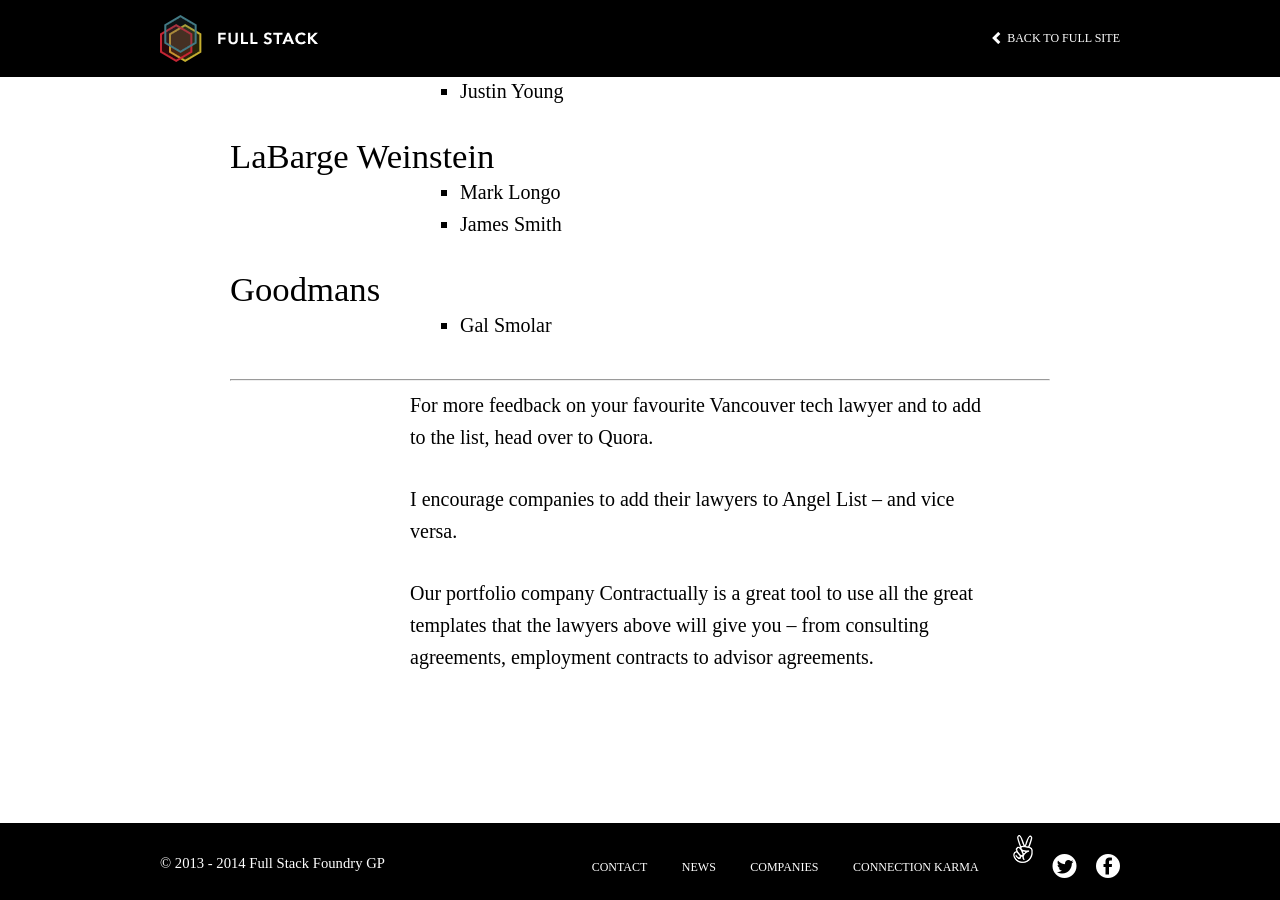
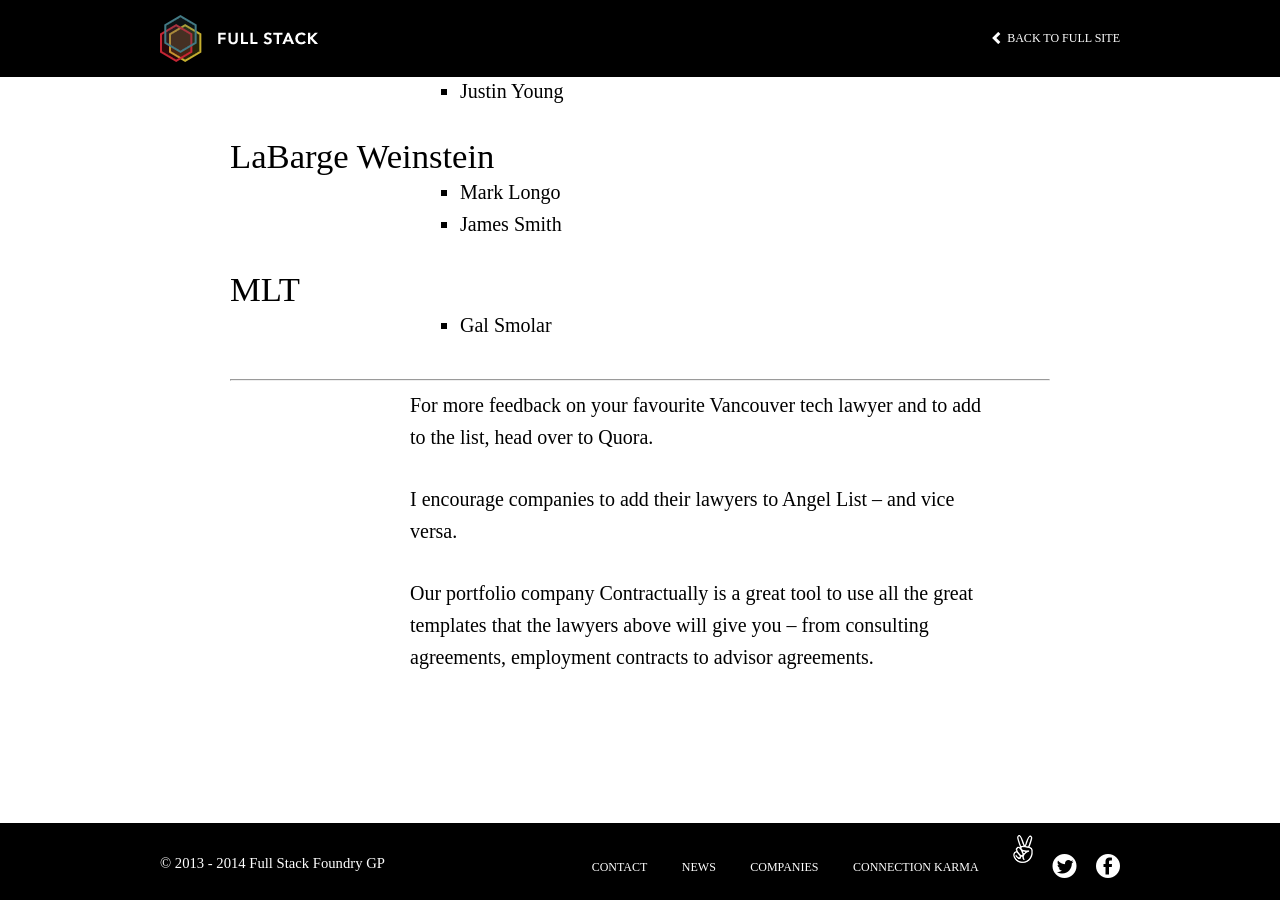
Before and after one commit to FullStackFoundry/fullstackfoundry.github.com, a Jekyll site: the page built from _posts/tools/2014-05-25-vancouver-startup-lawyers.md, in a window 1280 px wide and 900 px high, scrolled down 994 px. Built offline with Jekyll 4.4.1, drawn with Linux system fonts in a browser that asks for light colours; nearby versions of some CDN libraries; some web fonts are replaced.

```diff
--- a/_posts/tools/2014-05-25-vancouver-startup-lawyers.md
+++ b/_posts/tools/2014-05-25-vancouver-startup-lawyers.md
@@ -25,8 +25,8 @@ Below are links to three great firms & lawyers in Vancouver. Not in Vancouver? A
 * [Mark Longo]
 * [James Smith]
 
-## [Goodmans][gm]
-<!-- ![Goodmans](/images/logos/goodmans.png) -->
+## [MLT][mlt]
+<!-- ![Goodmans](/images/logos/mlt.gif) -->
 
 * [Gal Smolar]
 
@@ -42,7 +42,7 @@ Our portfolio company [Contractually] is a great tool to use all the great templ
 [Contractually]:http://www.contractual.ly/
 [ll]:http://www.lawsonlundell.com/
 [lw]:http://www.lwlaw.com/
-[gm]:http://www.goodmans.ca/
+[mlt]:http://www.mlt.com/
 [Justin Young]:https://angel.co/justin-young-1
 [Gal Smolar]:https://angel.co/galsmolar
 [Mark Longo]:https://angel.co/marklongo
--- a/feed.xml
+++ b/feed.xml
@@ -1,5 +1,4 @@
 ---
-layout: none
 ---
 <?xml version="1.0" encoding="UTF-8"?>
 <rss version="2.0" xmlns:atom="http://www.w3.org/2005/Atom">
```
Also changed, not shown: intern/index.md (+0 -1 lines), interns/index.md (+0 -1 lines).
